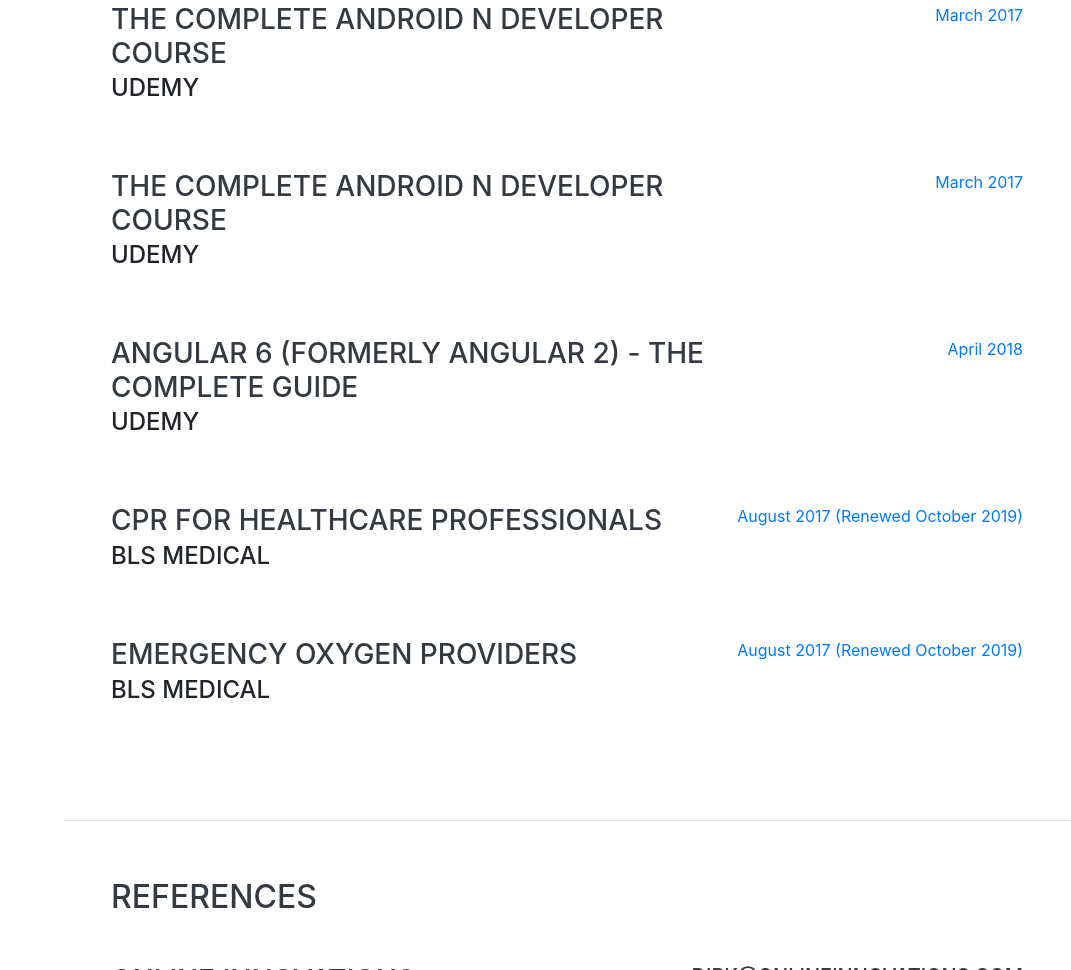
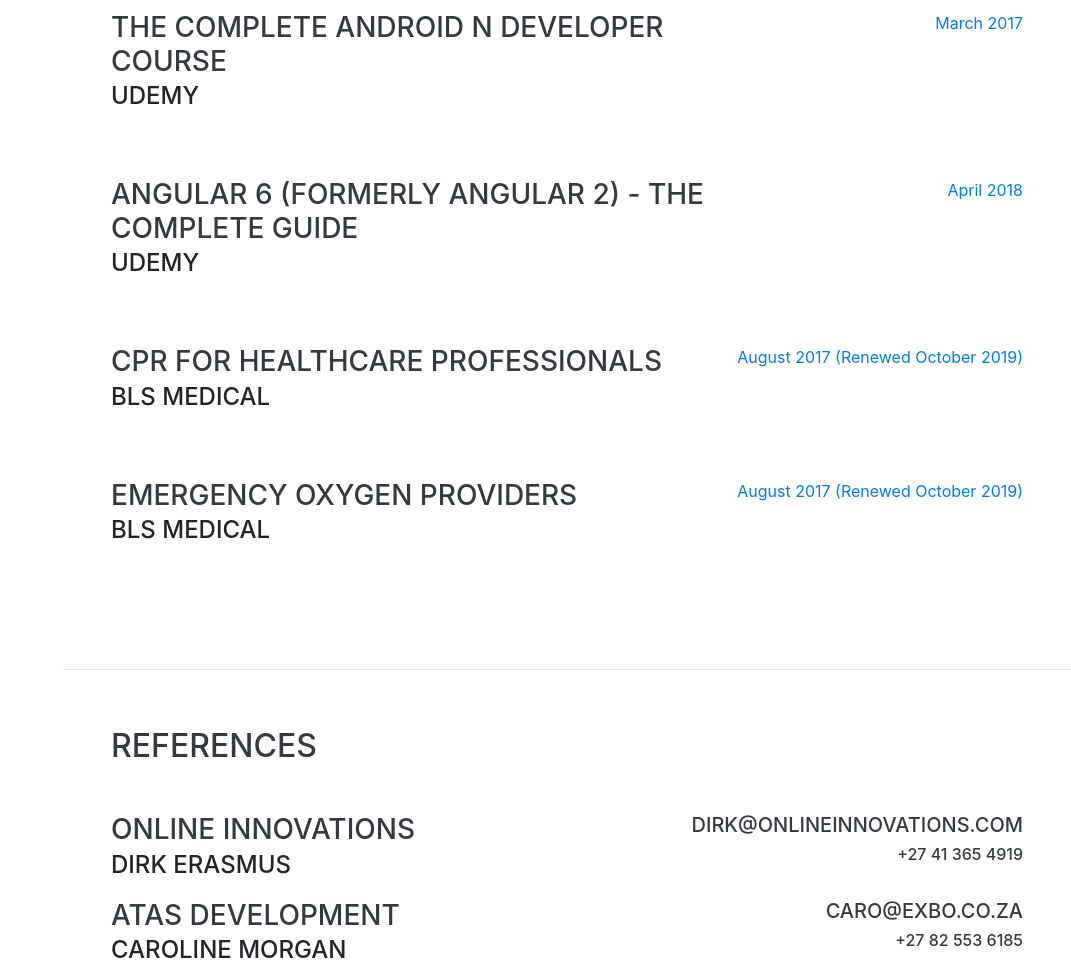
Before and after one commit to chrismeistre/resume, a website with bundled scripts: page index.html in a window 1280 px wide. Shown: the part 6611-7581 px from the top of the page, without its empty margins (209-1280 px from the left). Built offline with nearby package versions, Linux system fonts and the light colour scheme; a web font is replaced by a local one.

Commit message:
remove duplicated source

```diff
--- a/index.html
+++ b/index.html
@@ -254,16 +254,6 @@
 
         <div class="resume-item d-flex flex-column flex-md-row justify-content-between mb-5">
           <div class="resume-content">
-            <h3 class="mb-0">The Complete Android N Developer Course</h3>
-            <div class="subheading mb-3">Udemy</div>
-          </div>
-          <div class="resume-date text-md-right">
-            <span class="text-primary">March 2017</span>
-          </div>
-        </div>
-
-        <div class="resume-item d-flex flex-column flex-md-row justify-content-between mb-5">
-          <div class="resume-content">
             <h3 class="mb-0">Angular 6 (formerly Angular 2) - The Complete Guide</h3>
             <div class="subheading mb-3">Udemy</div>
           </div>
```
